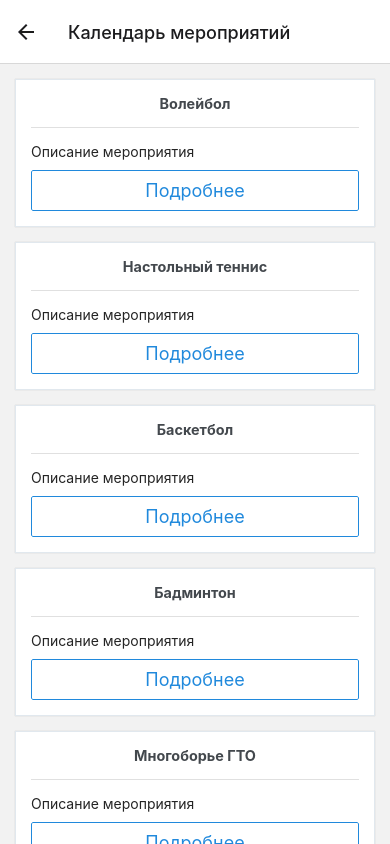
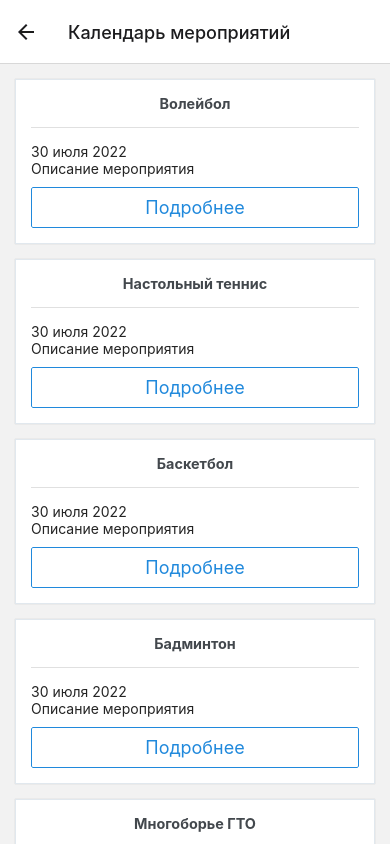
Before and after one commit to itookyourboo/smartcity_livesports, a React Native app: screen /events in a window 390 px wide. Built offline with nearby package versions, Linux system fonts and the light colour scheme.

Commit message:
Added date

```diff
--- a/src/Screens/EventsScreen.js
+++ b/src/Screens/EventsScreen.js
@@ -21,6 +21,7 @@ function EventsScreen({navigation}) {
                         <Card key={props.title}>
                             <Card.Title>{props.title || 'Title'}</Card.Title>
                             <Card.Divider/>
+                            <Text>{ props.date || '30 июля 2022' }</Text>
                             <Text style={{marginBottom: 10}}>{props.description || 'Описание мероприятия'}</Text>
                             <Button type="outline" title="Подробнее"></Button>
                         </Card>
```
